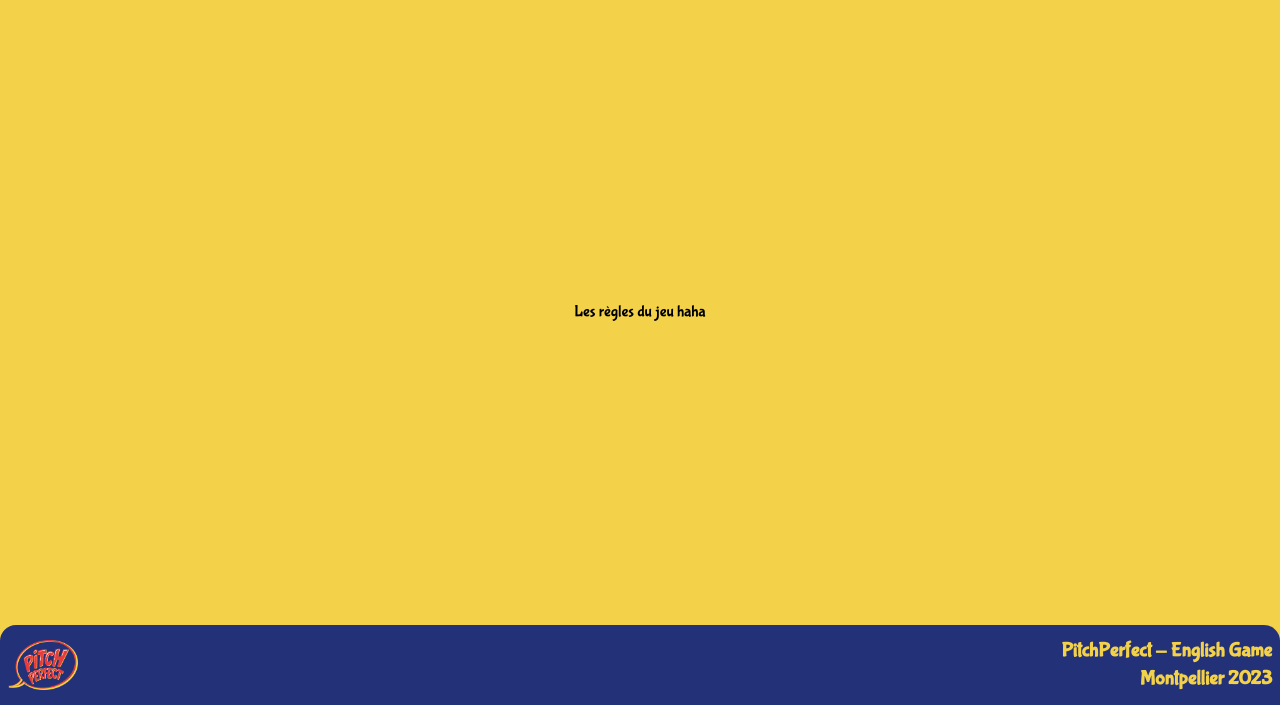
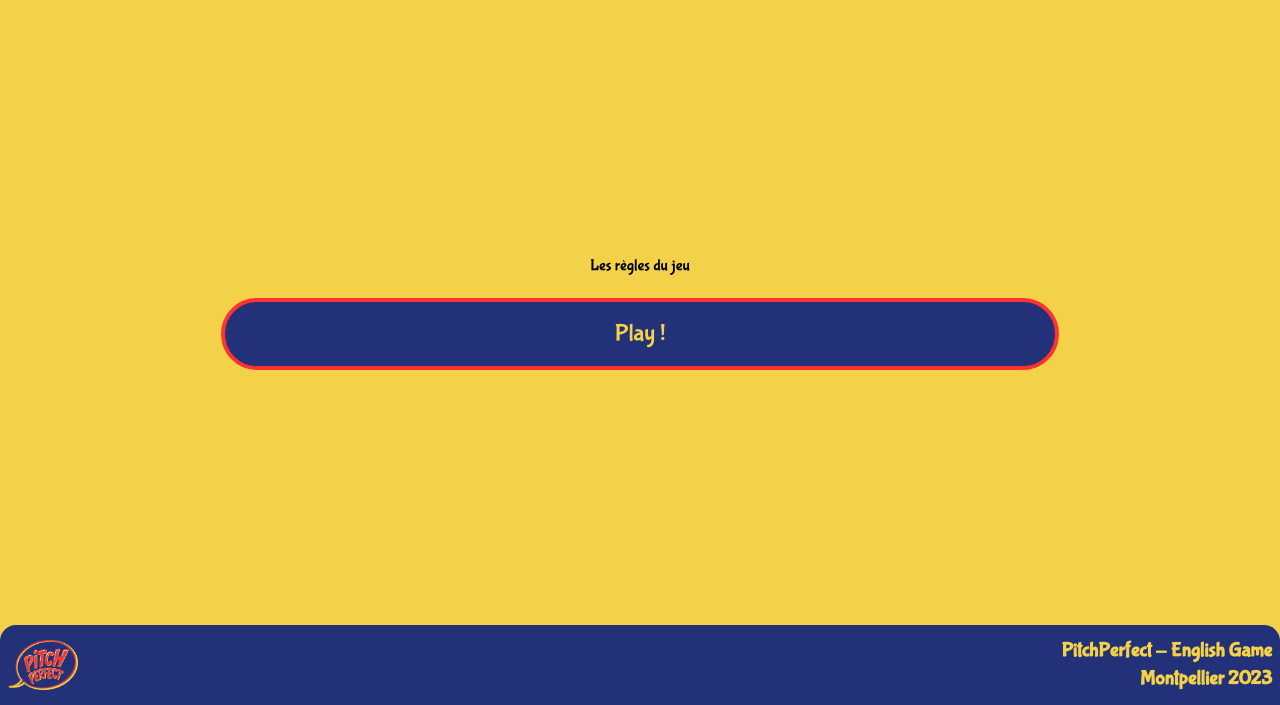
Before and after one commit to Deadrix/EnglishGame, a PHP site: page /src/vue/rules.php in a window 1280 px wide. Shown: the part 95-800 px from the top of the page. Run offline with PHP 8.4, Linux system fonts and the light colour scheme; style sheets or scripts are compiled from the project's sources.

Commit message:
update link

```diff
--- a/src/templates/footer.php
+++ b/src/templates/footer.php
@@ -9,6 +9,7 @@
         </div>
     </div>
 </footer>
+
 <script>
     document.addEventListener('DOMContentLoaded', function () {
         const toggleMenu = $("#toggleMenu");
@@ -24,6 +25,5 @@
     });
 </script>
 
-
 </body>
 </html>
--- a/src/templates/header.php
+++ b/src/templates/header.php
@@ -27,8 +27,8 @@
         <div id="menu" class="hidden">
             <div class="p-4 mt-4 flex flex-col">
                 <a href="../vue/rules.php" class="link text-3xl text-ppyellow">Rules</a>
-                <a href="../vue/settings.php" class="link text-3xl text-ppyellow">Play !</a>
-                <a href="../vue/play.php" class="link text-3xl text-ppyellow">Resume</a>
+                <a id="playLink" href="../vue/settings.php" class="link text-3xl text-ppyellow">Play !</a>
+                <a id="resumeLink" href="../vue/play.php" class="link text-3xl text-ppyellow hidden">Resume</a>
                 <a href="../controller/newgame.php" class="link text-3xl text-ppyellow">New Game</a>
             </div>
         </div>
--- a/src/vue/duel.php
+++ b/src/vue/duel.php
@@ -235,6 +235,7 @@ require_once "../templates/header.php";
     });
 </script>
 
+
 <?php
 require_once "../templates/footer.php";
 ?>
--- a/src/vue/play.php
+++ b/src/vue/play.php
@@ -164,6 +164,7 @@ require_once "../templates/header.php";
     });
 </script>
 
+
 <?php
 require_once "../templates/footer.php";
 ?>
--- a/src/vue/rules.php
+++ b/src/vue/rules.php
@@ -1,9 +1,21 @@
 <?php
+session_start();
 $page_name = "Rules";
 require_once "../templates/header.php";
 ?>
+    <div class="flex flex-col justify-center items-center w-full">
+        <h1>Les règles du jeu</h1>
 
-<h1>Les règles du jeu haha</h1>
+        <p id="playButton"
+           class="m-0 mt-5 rounded-full py-4 w-2/3 text-center bg-ppblue text-ppyellow text-2xl border-4 border-ppred">
+            Play !</p>
+    </div>
+
+<script>
+    document.getElementById("playButton").addEventListener("click", function () {
+        window.location.href = "./settings.php";
+    });
+    </script>
 
 <?php
 require_once "../templates/footer.php";
--- a/src/vue/settings.php
+++ b/src/vue/settings.php
@@ -1,4 +1,9 @@
 <?php
+session_start();
+if (!empty($_SESSION["companies"])) {
+    header("Location: ./play.php");
+    exit();
+}
 $page_name = "Settings";
 require_once "../templates/header.php";
 ?>
```
